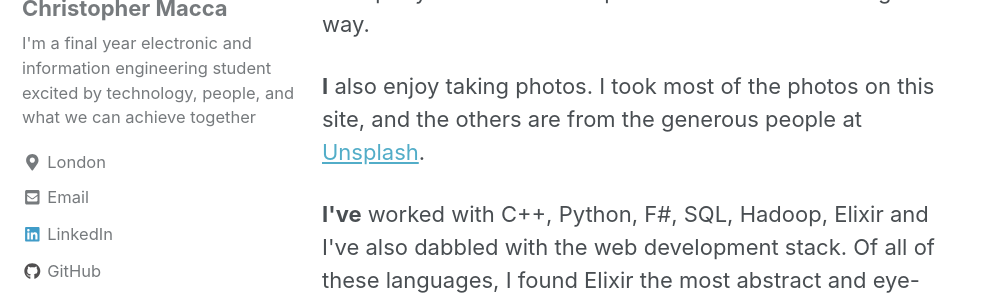
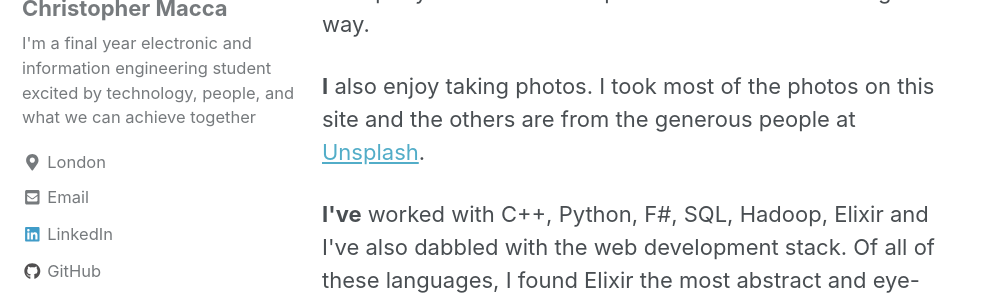
Before and after one commit to maccth/maccth.github.io, a Jekyll site: the page built from about/index.html, in a window 1280 px wide and 900 px high, scrolled down 984 px. Shown: the part 187-487 px from the top of the window, without its empty margins (0-991 px from the left). Built offline with Jekyll 4.4.1, drawn with Linux system fonts in a browser that asks for light colours; nearby versions of some CDN libraries.

Commit message:
Changed some text

```diff
--- a/about/index.html
+++ b/about/index.html
@@ -27,7 +27,7 @@ author_profile: true
   allowing us to understand, question, and query these relationships in a much more meaningful way.
 </p>
 <p>
-  <b>I</b> also enjoy taking photos. I took most of the photos on this site, and the others are from the generous people at <a href="https://unsplash.com/">Unsplash</a>.
+  <b>I</b> also enjoy taking photos. I took most of the photos on this site and the others are from the generous people at <a href="https://unsplash.com/">Unsplash</a>.
 </p>
 <p>
   <b>I've</b> worked with C++, Python, F#, SQL, Hadoop, Elixir and I've also dabbled with the web development stack. Of all of these languages, I
```
